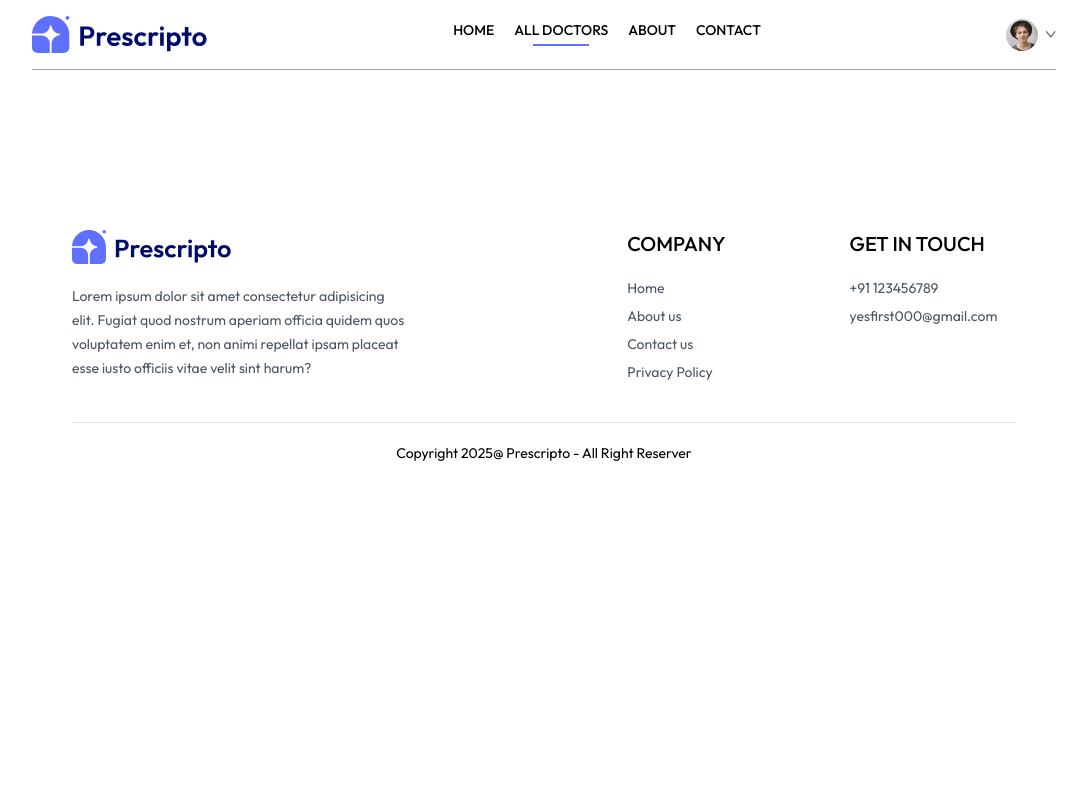
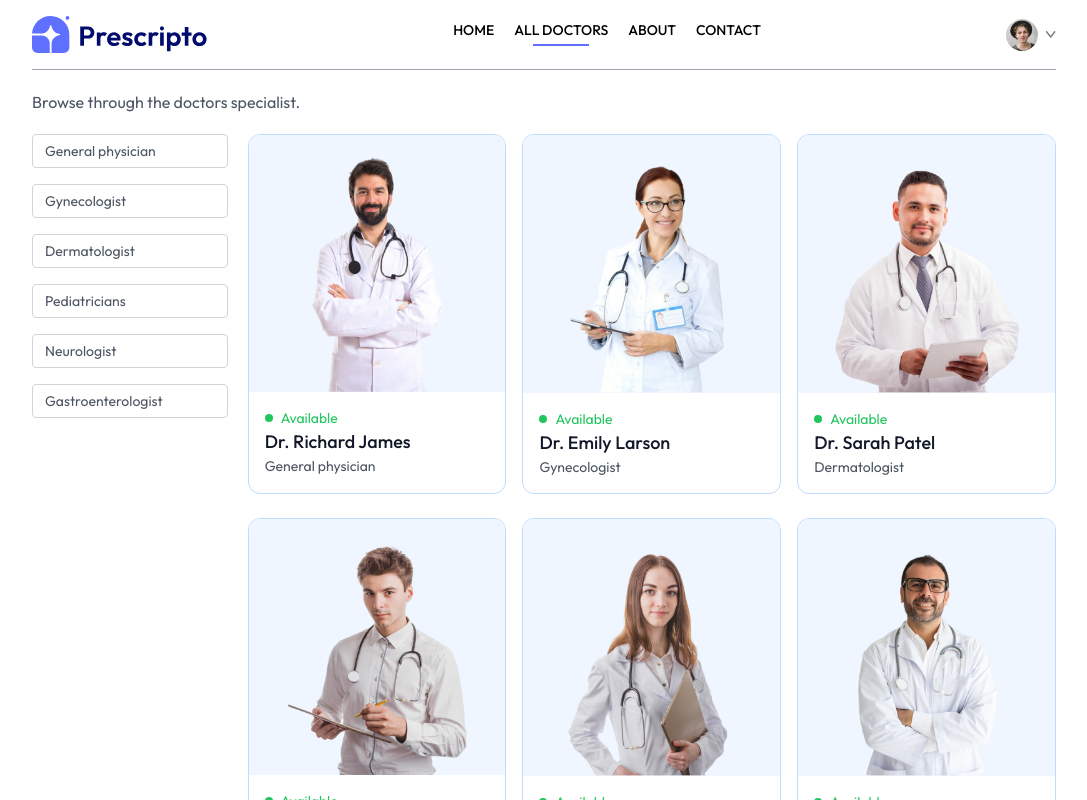
Before and after one commit to Ritesh-977/Dr_Appointment, a React (Vite) app in the folder frontend/: page /doctors in a window 1280 px wide. Shown: the top 800 px of the page, without its empty margins (96-1183 px from the left). Built offline with nearby package versions, Linux system fonts and the light colour scheme.

Commit message:
Doctor_Page

```diff
--- a/frontend/src/components/Navbar.jsx
+++ b/frontend/src/components/Navbar.jsx
@@ -10,7 +10,7 @@
 
   return (
     <div className='flex items-cente justify-between text-sm py-4 mb-5 border-b border-b-gray-400'>
-     <img className='w-44 cursor-pointer' src={assets.logo} alt="" />
+     <img onClick={()=>navigate('/')} className='w-44 cursor-pointer' src={assets.logo} alt="" />
      <ul className='hidden md:flex items-start gap-5 font-medium'>
       <NavLink to='/'>
         <li className='py-1'>HOME</li>
--- a/frontend/src/pages/Doctors.jsx
+++ b/frontend/src/pages/Doctors.jsx
@@ -1,9 +1,58 @@
-import React from 'react'
+import React, { useContext, useEffect, useState } from 'react'
+
+import {useNavigate, useParams} from 'react-router-dom'
+import { AppContext } from '../context/AppContext';
 
 const Doctors = () => {
+
+  const {speciality} = useParams();
+  const [filterDoc, setFilterDoc] = useState([])
+  const navigate = useNavigate();
+
+
+  const {doctors} = useContext(AppContext)
+
+  const applyFilter = () =>{
+    if(speciality){
+      setFilterDoc(doctors.filter(doc => doc.speciality === speciality))
+    } else{
+      setFilterDoc(doctors)
+    }
+  }
+
+  useEffect(()=>{
+    applyFilter()
+  },[doctors, speciality])
+
   return (
     <div>
-
+      <p className='text-gray-600'>Browse through the doctors specialist.</p>
+      <div className='flex flex-col sm:flex-row items-start gap-5 mt-5'>
+        <div className='flex flex-col gap-4 text-sm text-gray-600'>
+          <p onClick={()=> speciality === 'General physician' ? navigate('/doctors') : navigate('/doctors/General physician') } className={`w-[94vw] sm:w-auto pl-3 py-1.5 pr-16 border border-gray-300 rounded transition-all cursor-pointer ${speciality === "General physician" ? "bg-indigo-100 text-black" : ""}`}>General physician</p>
+          <p onClick={()=> speciality === 'Gynecologist' ? navigate('/doctors') : navigate('/doctors/Gynecologist') } className={`w-[94vw] sm:w-auto pl-3 py-1.5 pr-16 border border-gray-300 rounded transition-all cursor-pointer ${speciality === "Gynecologist" ? "bg-indigo-100 text-black" : ""}`}>Gynecologist</p>
+          <p onClick={()=> speciality === 'Dermatologist' ? navigate('/doctors') : navigate('/doctors/Dermatologist') } className={`w-[94vw] sm:w-auto pl-3 py-1.5 pr-16 border border-gray-300 rounded transition-all cursor-pointer ${speciality === "Dermatologist" ? "bg-indigo-100 text-black" : ""}`}>Dermatologist</p>
+          <p onClick={()=> speciality === 'Pediatricians' ? navigate('/doctors') : navigate('/doctors/Pediatricians') } className={`w-[94vw] sm:w-auto pl-3 py-1.5 pr-16 border border-gray-300 rounded transition-all cursor-pointer ${speciality === "Pediatricians" ? "bg-indigo-100 text-black" : ""}`}>Pediatricians</p>
+          <p onClick={()=> speciality === 'Neurologist' ? navigate('/doctors') : navigate('/doctors/Neurologist') } className={`w-[94vw] sm:w-auto pl-3 py-1.5 pr-16 border border-gray-300 rounded transition-all cursor-pointer ${speciality === "Neurologist" ? "bg-indigo-100 text-black" : ""}`}>Neurologist</p>
+          <p onClick={()=> speciality === 'Gastroenterologist' ? navigate('/doctors') : navigate('/doctors/Gastroenterologist') } className={`w-[94vw] sm:w-auto pl-3 py-1.5 pr-16 border border-gray-300 rounded transition-all cursor-pointer ${speciality === "Gastroenterologist" ? "bg-indigo-100 text-black" : ""}`}>Gastroenterologist</p>
+        </div>
+        <div className='w-full grid grid-cols-auto gap-4 gap-y-6'>
+      {
+        filterDoc.map((item,index)=>(
+          <div onClick={()=> navigate(`/appointment/${item._id}`)} className='border border-blue-200 rounded-xl overflow-hidden cursor-pointer hover:translate-y-[-10px] transition-all duration-500' key={index}>
+              <img className='bg-blue-50' src={item.image} alt="" />
+              <div className='p-4'>
+                  <div className='flex items-center gap-2 text-sm text-center text-green-500 '>
+                      <p className='w-2 h-2 bg-green-500 rounded-full'></p> <p>Available</p>
+                  </div>
+                  <p className='text-gray-900 text-lg font-medium'>{item.name}</p>
+                  <p className='text-gray-600 text-sm'>{item.speciality}</p>
+              </div>
+          </div>
+      ))
+    }
+    </div>
+    </div>
     </div>
   )
 }
```
